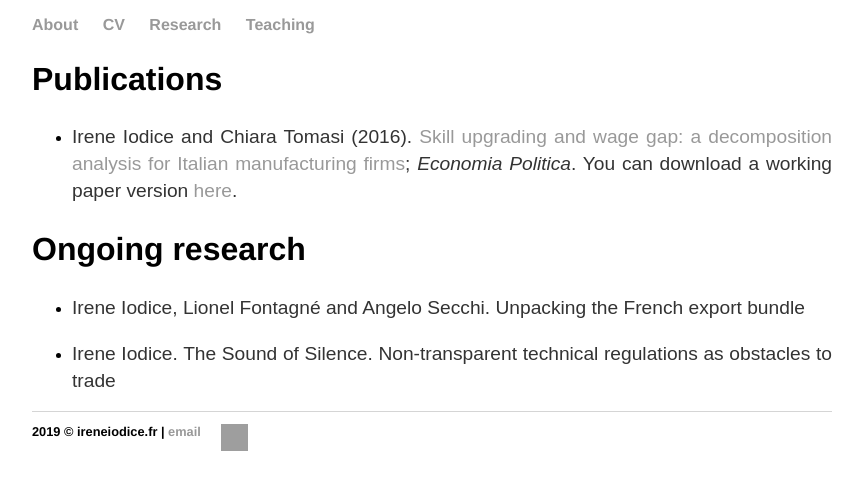
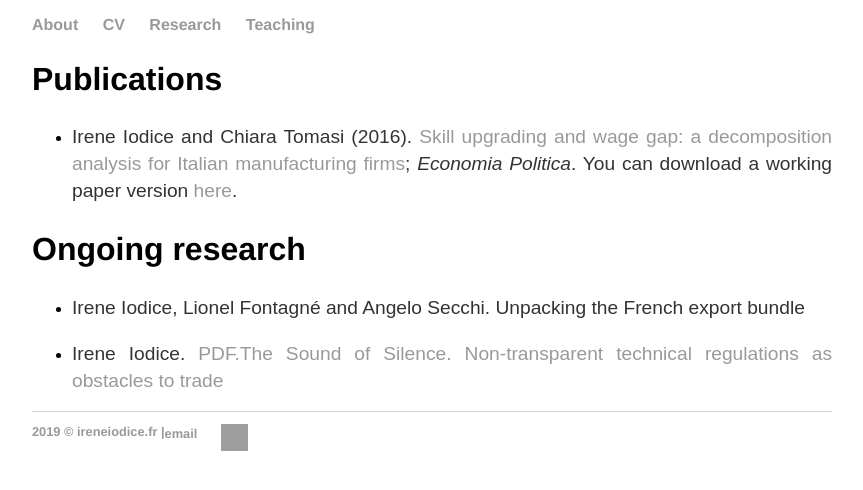
Before and after one commit to ioire/ioire.github.io, a Jekyll site: the page built from research/index.html, in a window 1280 px wide. Shown: the top 490 px of the page, without its empty margins (208-1071 px from the left). Built offline with Jekyll 4.4.1, drawn with Linux system fonts in a browser that asks for light colours; grey boxes are pictures that could not be loaded.

Commit message:
Update index.html

```diff
--- a/research/index.html
+++ b/research/index.html
@@ -10,6 +10,6 @@
  <h2>Ongoing research</h2>
 	<ul>
      <li> <p> Irene Iodice, Lionel Fontagné and Angelo Secchi. Unpacking the French export bundle </p> </li>
-  <li> <p> Irene Iodice.  The Sound of Silence. Non-transparent technical regulations as obstacles to trade </p> </li>
+  <li> <p> Irene Iodice.  <a href="https://github.com/ioire/ioire.github.io/tree/master/Research/paper_v9.pdf" target="_blank">PDF.The Sound of Silence. Non-transparent technical regulations as obstacles to trade </p> </li>
 	</ul>
 </div><!-- /.blurb -->
```
